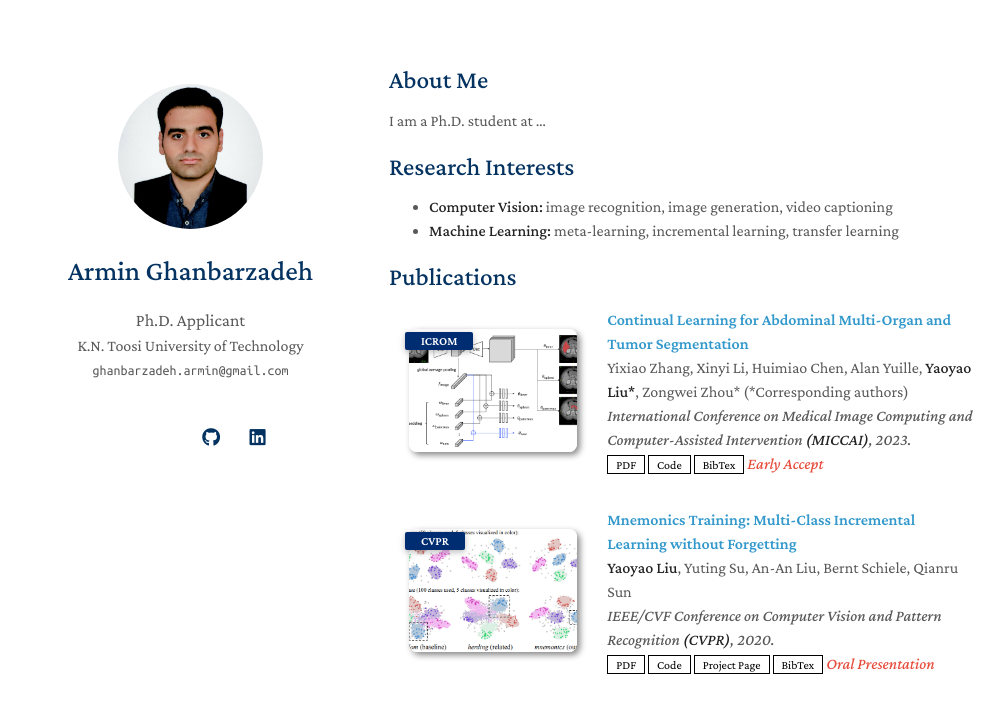
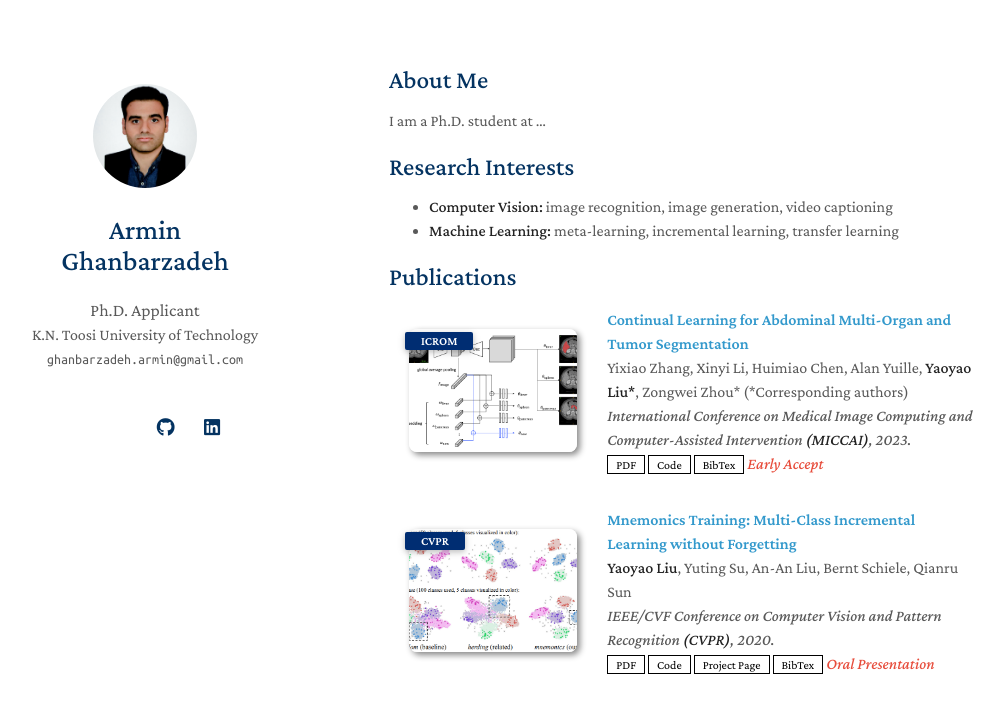
Before and after one commit to ghanbarzadeh/ghanbarzadeh.github.io, a Jekyll site: the page built from index.md, in a window 1280 px wide. Shown: the top 713 px of the page, without its empty margins (131-1135 px from the left). Built offline with Jekyll 4.4.1, drawn with Linux system fonts in a browser that asks for light colours; nearby versions of some CDN libraries; a style sheet for code colours, icons or effects is not loaded; our own code applies the rules of GitHub Pages for plain Markdown files.

Commit message:
Update minimal-light-no-dark-mode.scss

```diff
--- a/_sass/minimal-light-no-dark-mode.scss
+++ b/_sass/minimal-light-no-dark-mode.scss
@@ -283,7 +283,7 @@ img {
 }
 
 header {
-  width:323px;
+  width:232px;
   float:left;
   position:fixed;
   -webkit-font-smoothing:subpixel-antialiased;
```
